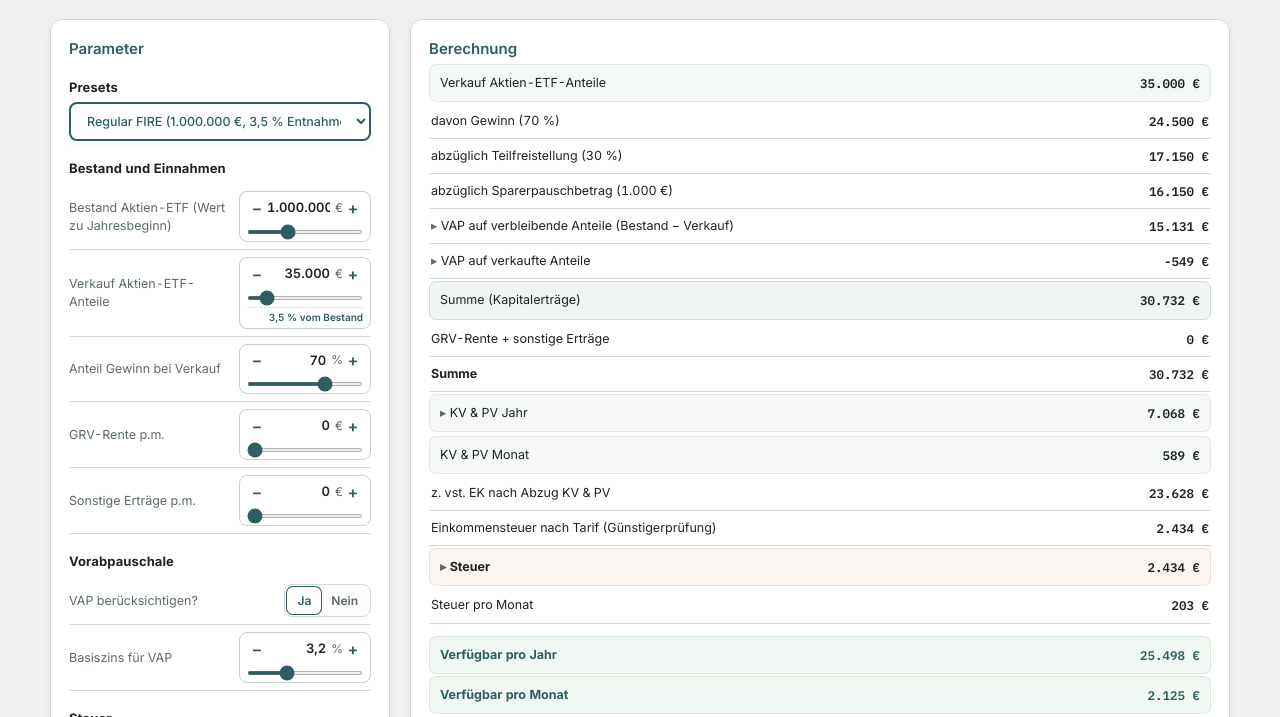
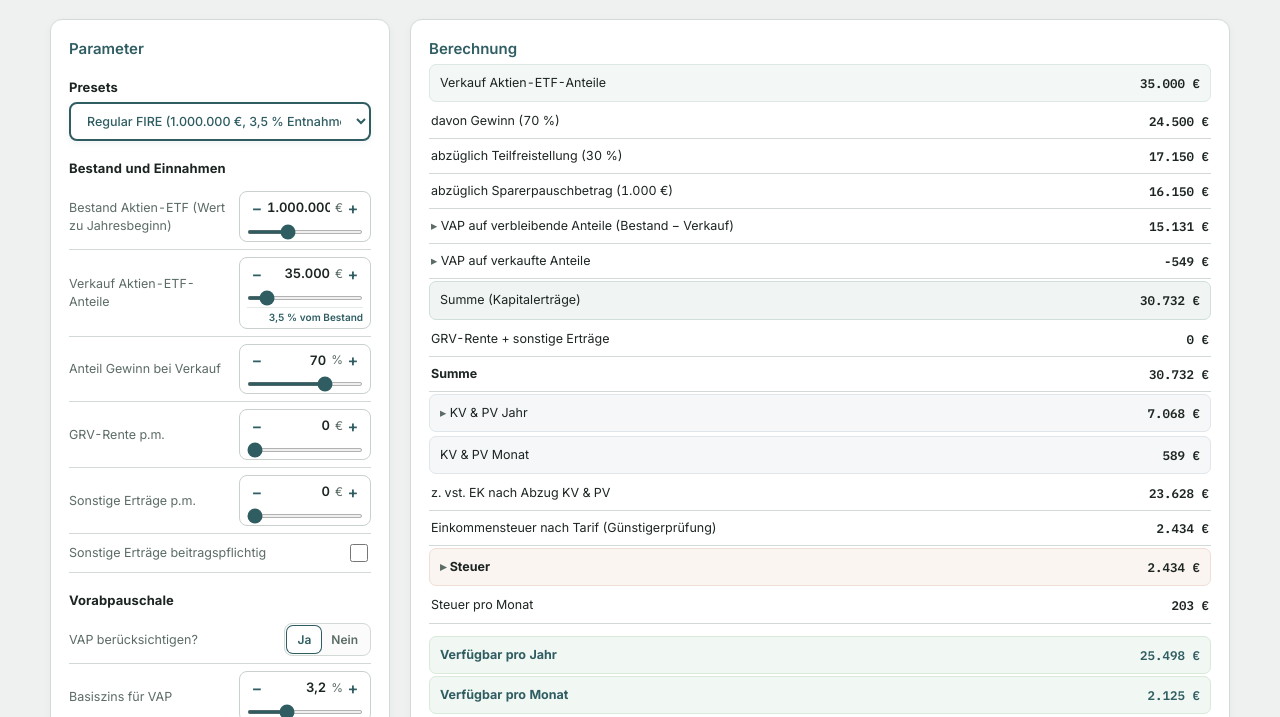
Before and after one commit to Planschkuh-bot/steuer-abgabenrechner-fuer-privatiers, a plain HTML site: page index.html in a window 1280 px wide. Shown: the part 83-800 px from the top of the page. Drawn offline with Linux system fonts and the light colour scheme.

Commit message:
Apply KVdR contributions only to eligible income
Add a control for contribution-liable other income and enable KVdR only when a statutory pension is entered.

```diff
--- a/index.html
+++ b/index.html
@@ -87,6 +87,7 @@ summary.r span:first-child::before{content:"▸ ";color:var(--mut)}details[open]
 <label class="p"><span>Anteil Gewinn bei Verkauf</span><span class="in"><input id="gw" value="70"><i>%</i></span></label>
 <label class="p"><span>GRV-Rente p.m.</span><span class="in"><input id="grv" value="0"><i>€</i></span></label>
 <label class="p"><span>Sonstige Erträge p.m.</span><span class="in"><input id="se" value="0"><i>€</i></span></label>
+<label class="p check"><span>Sonstige Erträge beitragspflichtig</span><input id="seBeitragspflichtig" type="checkbox"></label>
 <h3>Vorabpauschale</h3>
 <div class="p"><span>VAP berücksichtigen?</span><div class="seg" data-for="vap"><button data-v="1">Ja</button><button data-v="0">Nein</button></div></div>
 <label class="p"><span>Basiszins für VAP</span><span class="in"><input id="bz" value="3,2"><i>%</i></span></label>
@@ -175,7 +176,7 @@ function chart(inc,kv,st,av){
 }
 function calc(){
  const on=$('vap').value==='1',km=$('mod').value==='k',vk=n('vk'),gf=n('gf'),grv=n('grv')*12,sonstige=n('se')*12,se=grv+sonstige,privateToggle=$('privateKv'),rentnerToggle=$('rentnerKvdr');
- const privateKv=privateToggle.checked,kvdrEnabled=se>0&&!privateKv;
+ const privateKv=privateToggle.checked,seBeitragspflichtig=$('seBeitragspflichtig').checked,kvdrEnabled=grv>0&&!privateKv;
  rentnerToggle.disabled=!kvdrEnabled;
  rentnerToggle.closest('.check').classList.toggle('is-disabled',!kvdrEnabled);
  if(!kvdrEnabled)rentnerToggle.checked=false;
@@ -189,7 +190,7 @@ function calc(){
  const vf=n('bz')/100*0.7*(1-n('tfs')/100);
  const v1=on?Math.max(0,n('best')-vk)*vf:0,v2=on?-Math.min(vk*vf,gew):0;
  const s1=nach+v1+v2,s2=s1+se,kap=Math.max(0,s1);
- const kvdrRate=12.35,privateKvBrutto=n('privateKvm'),drvKvRate=8.75,drvZuschuss=privateKv?Math.min(privateKvBrutto/2,grv/12*drvKvRate/100):0,privateKvM=Math.max(0,privateKvBrutto-drvZuschuss),kvGrundlage=rentner?se:s2,kvBasis=privateKv?privateKvM:rentner?kvGrundlage*kvdrRate/100/12:km?n('kvmin'):Math.max(kvGrundlage*n('kvs')/100/12,n('kvmin')),kvm=privateKv?privateKvM:rentner?Math.min(n('kvmax'),kvBasis):km?kvBasis:Math.min(n('kvmax'),kvBasis),kvj=kvm*12;
+ const kvdrRate=12.35,privateKvBrutto=n('privateKvm'),drvKvRate=8.75,drvZuschuss=privateKv?Math.min(privateKvBrutto/2,grv/12*drvKvRate/100):0,privateKvM=Math.max(0,privateKvBrutto-drvZuschuss),kvGrundlage=rentner?grv+(seBeitragspflichtig?sonstige:0):s2,kvBasis=privateKv?privateKvM:rentner?kvGrundlage*kvdrRate/100/12:km?n('kvmin'):Math.max(kvGrundlage*n('kvs')/100/12,n('kvmin')),kvm=privateKv?privateKvM:rentner?Math.min(n('kvmax'),kvBasis):km?kvBasis:Math.min(n('kvmax'),kvBasis),kvj=kvm*12;
  const kvSteuerlich=privateKv?Math.min(kvj,n('kvmax')*12):kvj,abz=kvSteuerlich+n('sa'),kest=kap*0.25*1.055;
  let st,zve,a1,a2,l1,l2;
  if(km){zve=Math.max(0,se-abz);a1=kest;a2=tarif(zve,gf);st=a1+a2;
@@ -226,6 +227,7 @@ for(const [id,[min,max,step]] of Object.entries(sliderConfig)){
 document.querySelectorAll('input:not([type=hidden]):not([type=range]):not([type=checkbox])').forEach(e=>{e.setAttribute('inputmode','decimal');e.addEventListener('input',()=>{fmtInput(e);const range=e.parentElement.querySelector('.param-range');if(range)range.value=parse(e.value);calc()})});
 $('privateKv').addEventListener('change',calc);
 $('rentnerKvdr').addEventListener('change',calc);
+$('seBeitragspflichtig').addEventListener('change',calc);
 ['vap','mod'].forEach(i=>['input','change'].forEach(e=>$(i).addEventListener(e,calc)));
 const presets={"lean-fire":[750000,4],"regular-fire":[1000000,3.5],"fat-fire":[1750000,3]};
 $('preset').addEventListener('change',()=>{const [wealth,rate]=presets[$('preset').value]||[];if(wealth===undefined)return;for(const [id,value] of [['best',wealth],['vk',wealth*rate/100]]){$(id).value=value.toLocaleString('de-DE');$(id).dispatchEvent(new Event('input'))}});
```
